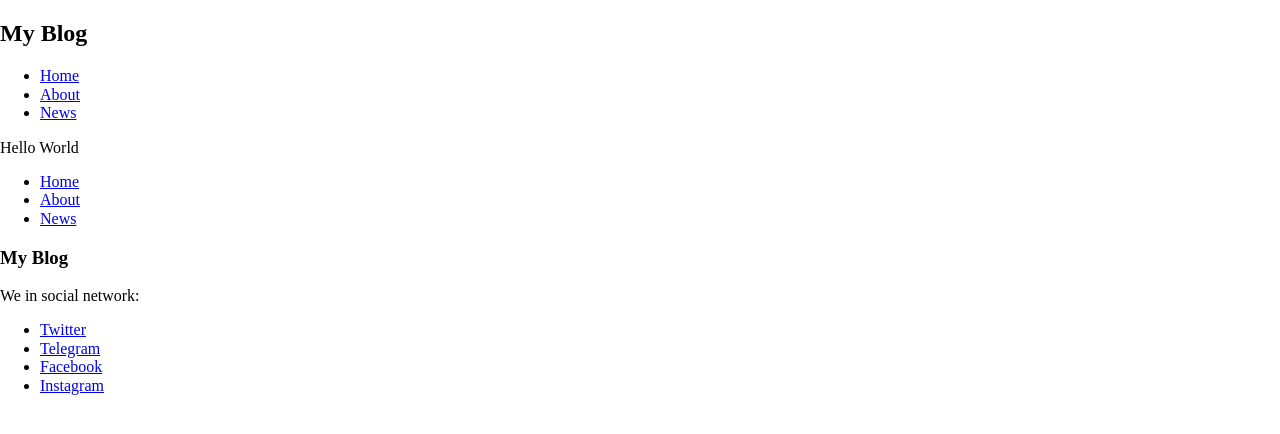
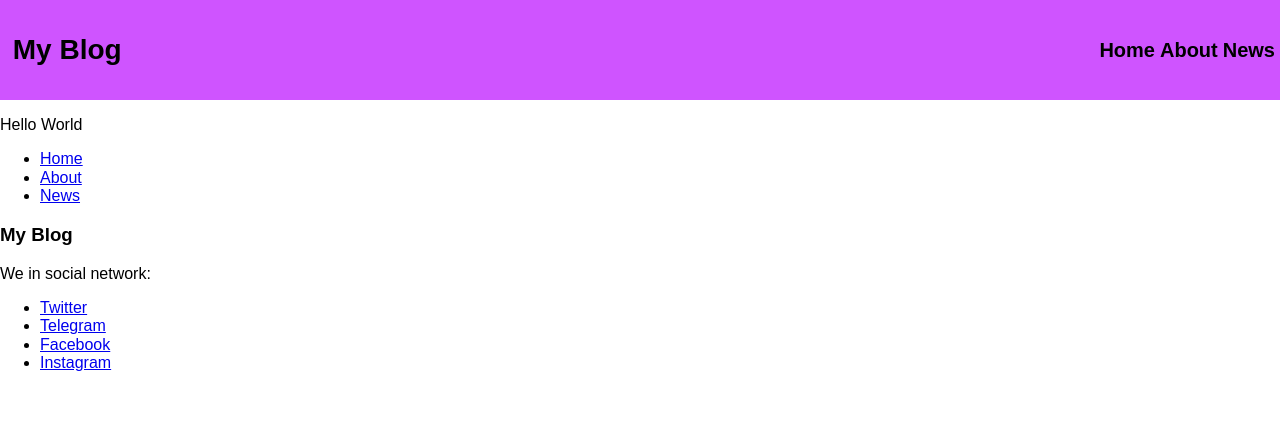
Before and after one commit to Misha2048/My-blog, a Django app: page / in a window 1280 px wide. Shown: the top 434 px of the page. Run offline with Django 4.2, Linux system fonts and the light colour scheme.

Commit message:
Current styles

```diff
--- a/my_blog/main/templates/base.html
+++ b/my_blog/main/templates/base.html
@@ -12,7 +12,7 @@
   </head>
   <body>
     <header class="header-container">
-      <h2 class="header__logo">My Blog</h2>
+      <span class="header__logo">My Blog</span>
       <ul class="header__links">
         <li><a class="header__link" href="{% url 'home' %}">Home</a></li>
         <li><a class="header__link" href="{% url 'home' %}">About</a></li>
--- a/my_blog/static/styles/index.css
+++ b/my_blog/static/styles/index.css
@@ -0,0 +1,38 @@
+:root {
+  --main-color: #cf54ff;
+}
+
+body {
+  font-family: sans-serif;
+}
+
+.header-container {
+  display: flex;
+  background-color: var(--main-color);
+  justify-content: space-between;
+  align-items: center;
+  width: 100%;
+  height: 100px;
+}
+
+.header__logo {
+  margin-left: 1%;
+  font-size: 28px;
+  font-family: sans-serif;
+  font-weight: bold;
+}
+
+.header__links {
+  display: flex;
+  justify-content: center;
+  align-items: center;
+  list-style: none;
+}
+
+.header__link {
+  margin-right: 5px;
+  text-decoration: none;
+  color: #000000;
+  font-weight: bold;
+  font-size: 20px;
+}
```
Also changed, not shown: 1 other file.
